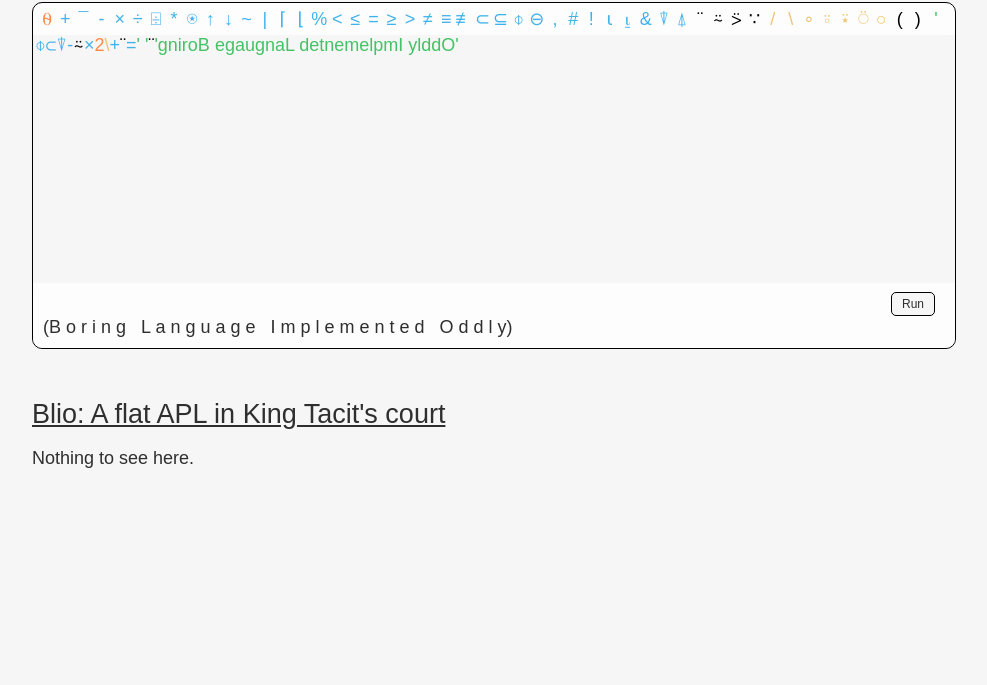
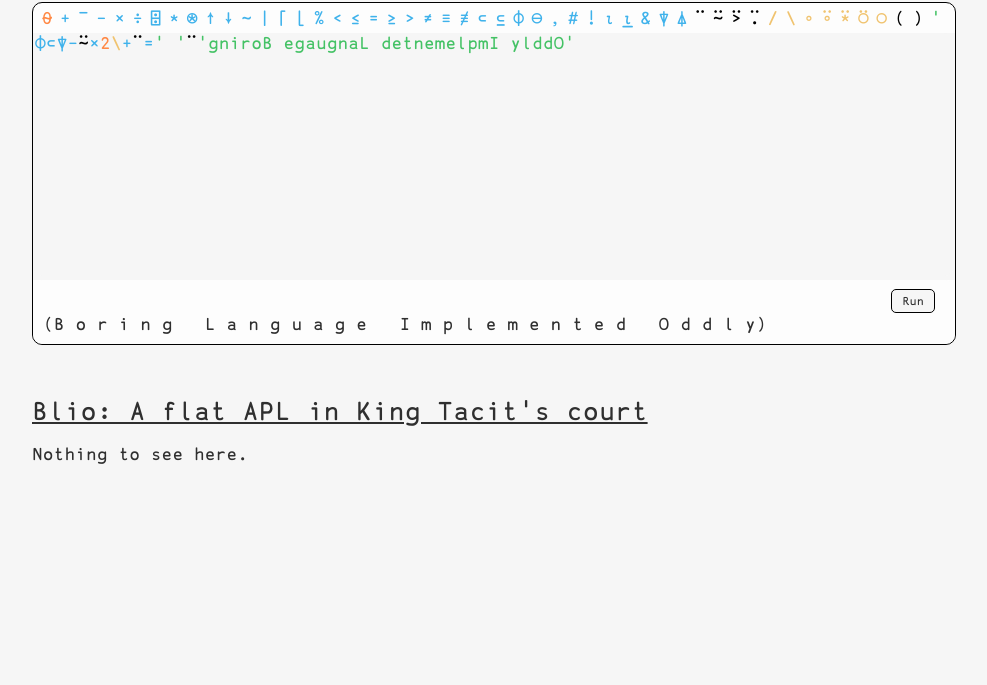
Before and after one commit to fuzzballcat/blio, a website built with Vite: page index.html in a window 1280 px wide. Shown: the part 115-800 px from the top of the page, without its empty margins (146-1133 px from the left). Built offline with nearby package versions, Linux system fonts and the light colour scheme; files whose address does not match are found by name.

Commit message:
Font handling

```diff
--- a/style.css
+++ b/style.css
@@ -1,6 +1,6 @@
 @font-face {
   font-family: "BQN386";
-  src: local("BQN386"), url("./BQN386.ttf");
+  src: url("/blio/BQN386.ttf");
 }
 
 *,:root {
```
